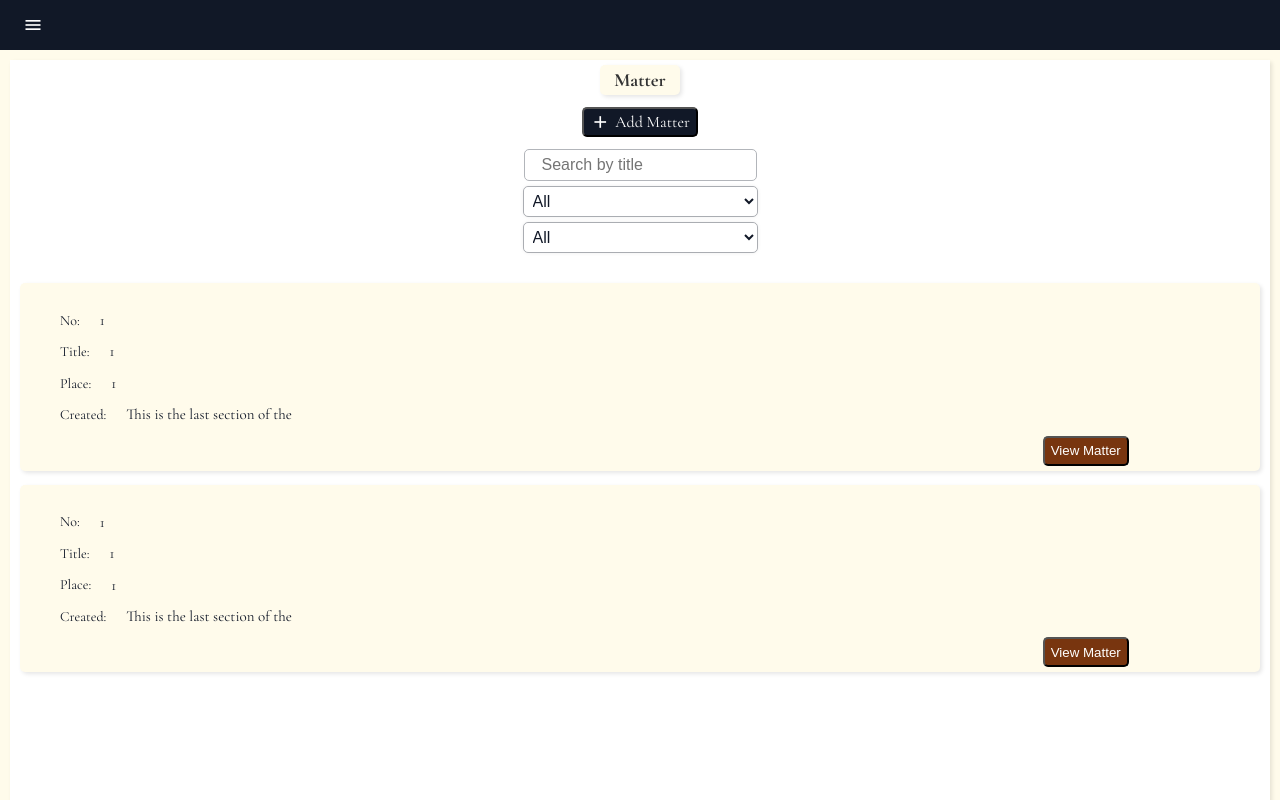
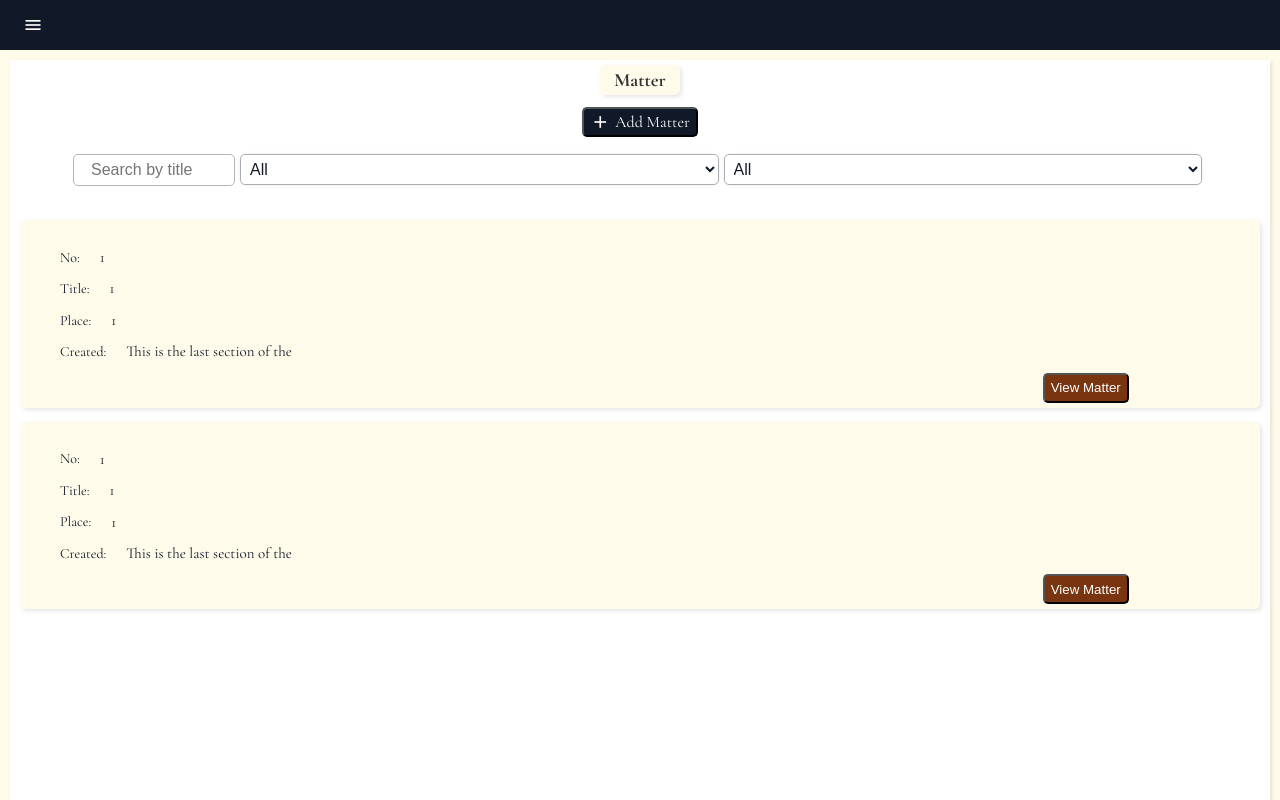
Before and after one commit to BillMuriu/Client_Side_Lawyer, a plain HTML site: page Matter/matter.html in a window 1280 px wide. Shown: the top 800 px of the page. Drawn offline with nearby package versions, Linux system fonts and the light colour scheme.

Commit message:
search_title media queries

```diff
--- a/Matter/matter.css
+++ b/Matter/matter.css
@@ -343,11 +343,29 @@ body {
 
   @media screen and (min-width: 576px) {
     .content .search {
+        width: 90%;
         margin-top: 12px;
         display: flex;
-        flex-direction: column;
+        flex-direction: row;
         align-items: center;
-        justify-content: center;
+     }
 
-     }
+     .content .search  .search_title {
+        display: flex;
+        align-items: center;
+        padding: 5px;
+        border-radius: 5px;
+        background-color: #ffffff;
+        border: 1.2px solid #b2b5ba;
+        max-width: 150px;
+        margin-right: 5px;
+      }
+
+      .search_matter_type {
+        width: 100%;
+        margin-bottom: 5px;
+        margin-right: 5px;
+        border-radius: 5px;
+        border: 1px solid #b2b5ba;
+      }
   }
```
